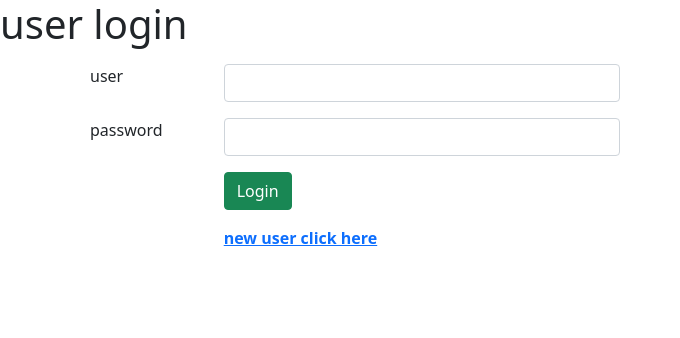
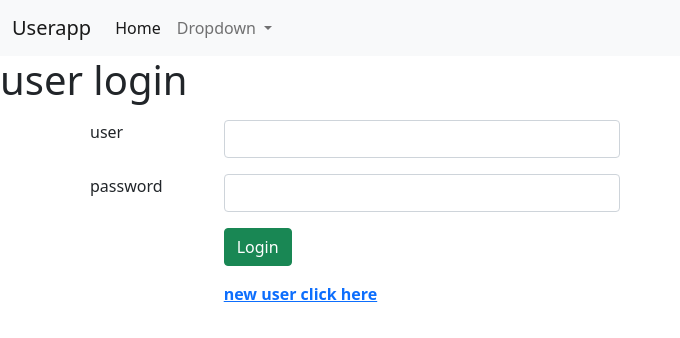
Before and after one commit to Nithin14444/userapp, a plain HTML site: page index.html in a window 1280 px wide. Shown: the whole page, without its empty margins (0-680 px from the left). Drawn offline with nearby package versions, Linux system fonts and the light colour scheme.

Commit message:
first commit

```diff
--- a/index.html
+++ b/index.html
@@ -7,6 +7,32 @@
     <meta http-equiv="X-UA-Compatible" content="IE=edge">
     <meta name="viewport" content="width=device-width, initial-scale=1.0">
     <title>Document</title>
+    <nav class="navbar navbar-expand-lg navbar-light bg-light">
+        <div class="container-fluid">
+          <a class="navbar-brand" href="#">Userapp</a>
+          <button class="navbar-toggler" type="button" data-bs-toggle="collapse" data-bs-target="#navbarSupportedContent" aria-controls="navbarSupportedContent" aria-expanded="false" aria-label="Toggle navigation">
+            <span class="navbar-toggler-icon"></span>
+          </button>
+          <div class="collapse navbar-collapse" id="navbarSupportedContent">
+            <ul class="navbar-nav me-auto mb-2 mb-lg-0">
+              <li class="nav-item">
+                <a class="nav-link active" aria-current="page" href="index.html">Home</a>
+              </li>
+              <li class="nav-item dropdown">
+                <a class="nav-link dropdown-toggle" href="#" id="navbarDropdown" role="button" data-bs-toggle="dropdown" aria-expanded="false">
+                  Dropdown
+                </a>
+                <ul class="dropdown-menu" aria-labelledby="navbarDropdown">
+                  <li><a class="Register" href="register.html">Register</a></li>
+                  <li><a class="Add post" href="addpost.html">Add post</a></li>
+                  <li><hr class="Register"></li>
+                </ul>
+              </li>
+
+            </ul>
+          </div>
+        </div>
+      </nav>
 </head>
 
 <body>
```
Also changed, not shown: addpost.html (+25 -0 lines), register.html (+26 -0 lines), search.html (+25 -0 lines).
